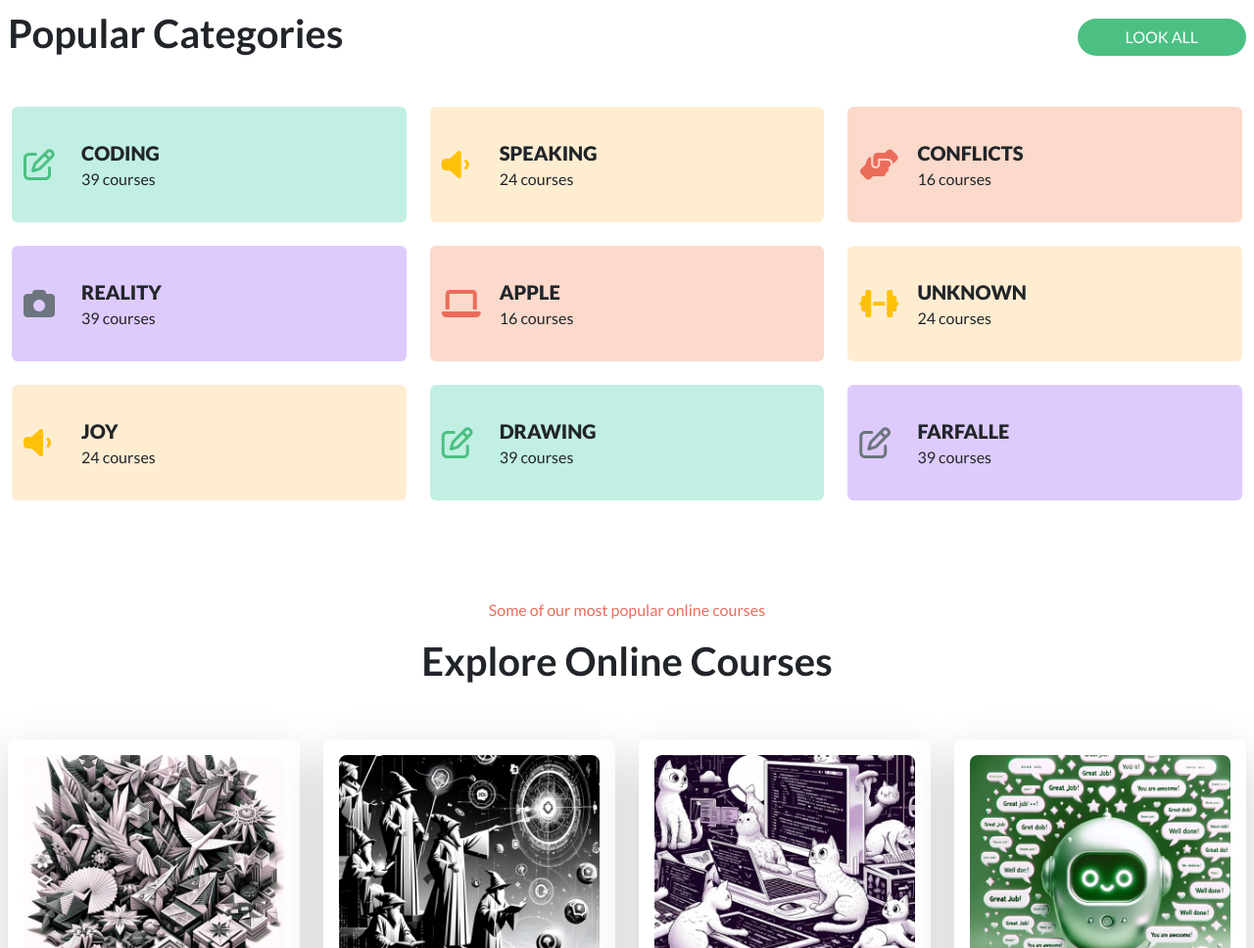
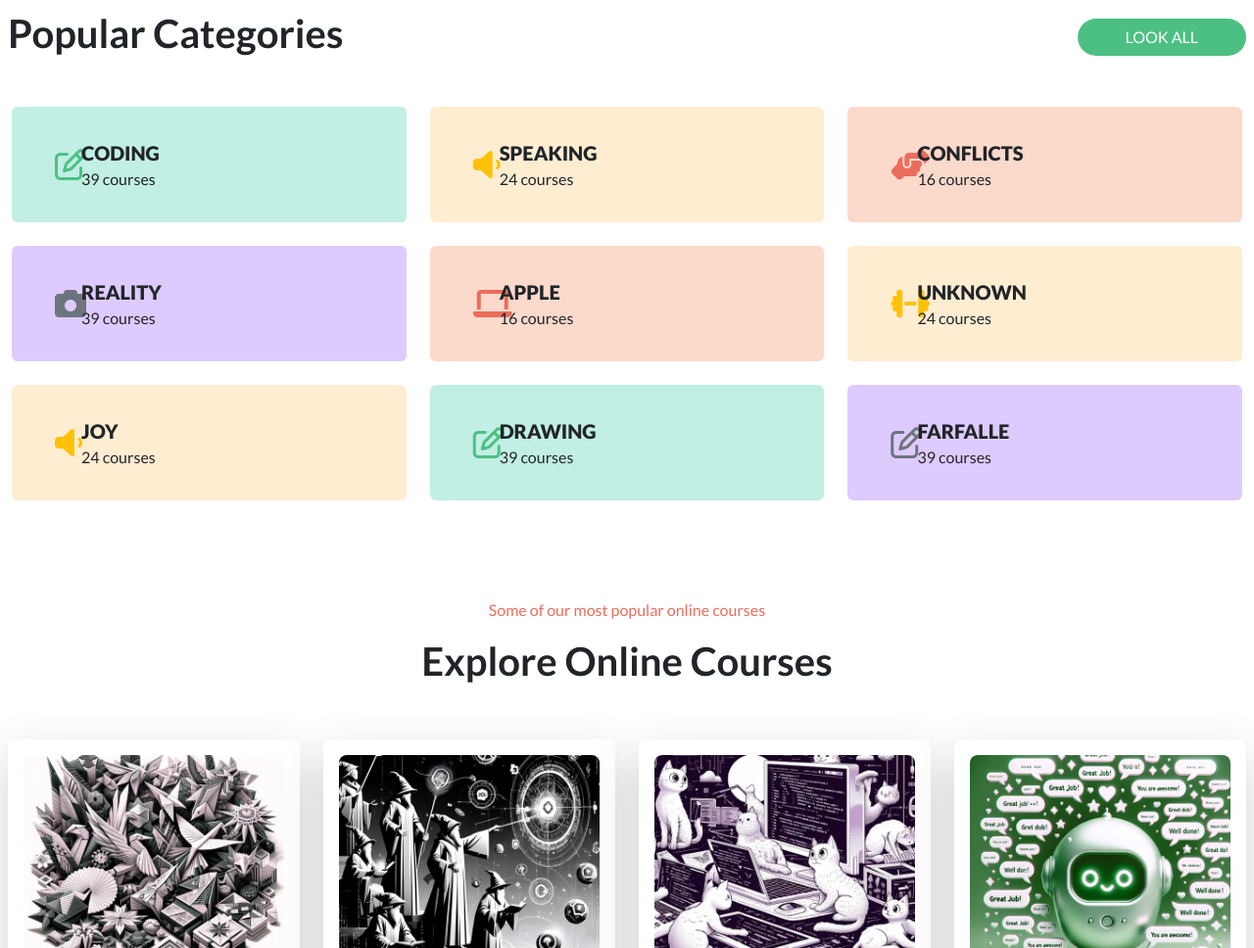
Before and after one commit to SimoneCerri/landing-page-service, a plain HTML site: page index.html in a window 1280 px wide. Shown: the part 1626-2594 px from the top of the page at 98% size. Drawn offline with nearby package versions, Linux system fonts and the light colour scheme.

Commit message:
fix desktop cards

```diff
--- a/assets/css/style.css
+++ b/assets/css/style.css
@@ -186,6 +186,10 @@ h1 {
                 font-size: 20px !important;
                 font-weight: bold;
             }
+
+            i {
+                padding-left: 1em !important;
+            }
         }
     }
 
```
